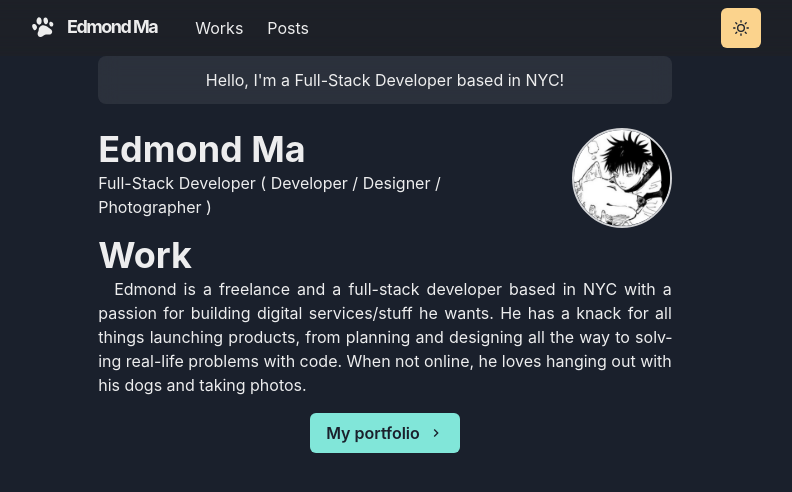
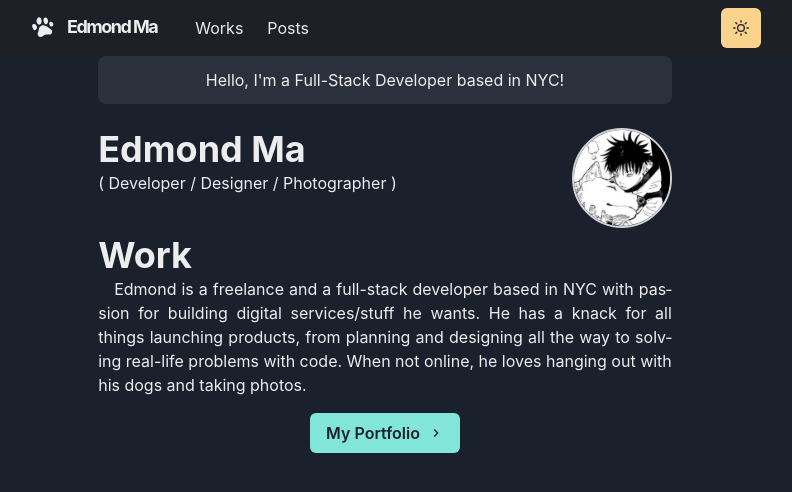
Before and after one commit to edjunma/edmondma.dev-v1, a Next.js app: page / in a window 1280 px wide. Shown: the top 492 px of the page, without its empty margins (255-1047 px from the left). Built offline with nearby package versions, Linux system fonts and the light colour scheme.

Commit message:
change theme colors, remove bio

```diff
--- a/components/theme-toggle-button.js
+++ b/components/theme-toggle-button.js
@@ -7,7 +7,7 @@ const ThemeToggleButton = () => {
   return (
         <IconButton
           aria-label="Toggle theme"
-          colorScheme={useColorModeValue('purple', 'orange')}
+          colorScheme={useColorModeValue('gray', 'orange')}
           icon={useColorModeValue(<MoonIcon />, <SunIcon />)}
           onClick={toggleColorMode}
         ></IconButton>
--- a/pages/index.js
+++ b/pages/index.js
@@ -3,6 +3,7 @@ import { Link, Container, Box, Heading, Button, List, ListItem, useColorModeValu
 import { ChevronRightIcon, EmailIcon } from '@chakra-ui/icons'
 import Section from '../components/section'
 import Paragraph from '../components/paragraph'
+import { BioSection, BioYear } from '../components/bio'
 import Image from 'next/image'
 const Page = () => {
   return (
@@ -17,7 +18,7 @@ const Page = () => {
         <Heading as="h2" variant="page-title">
           Edmond Ma
         </Heading>
-        <p>Full-Stack Developer ( Developer / Designer / Photographer )</p>
+        <p>( Developer / Designer / Photographer )</p>
       </Box>
         <Box
           flexShrink={0}
@@ -51,7 +52,7 @@ const Page = () => {
           Work
         </Heading>
         <Paragraph>
-          Edmond is a freelance and a full-stack developer based in NYC with a
+          Edmond is a freelance and a full-stack developer based in NYC with
           passion for building digital services/stuff he wants. He has a knack
           for all things launching products, from planning and designing all the
           way to solving real-life problems with code. When not online, he loves
@@ -65,7 +66,7 @@ const Page = () => {
             rightIcon={<ChevronRightIcon />}
             colorScheme="teal"
           >
-            My portfolio
+            My Portfolio
           </Button>
         </Box>
       </Section>
```
